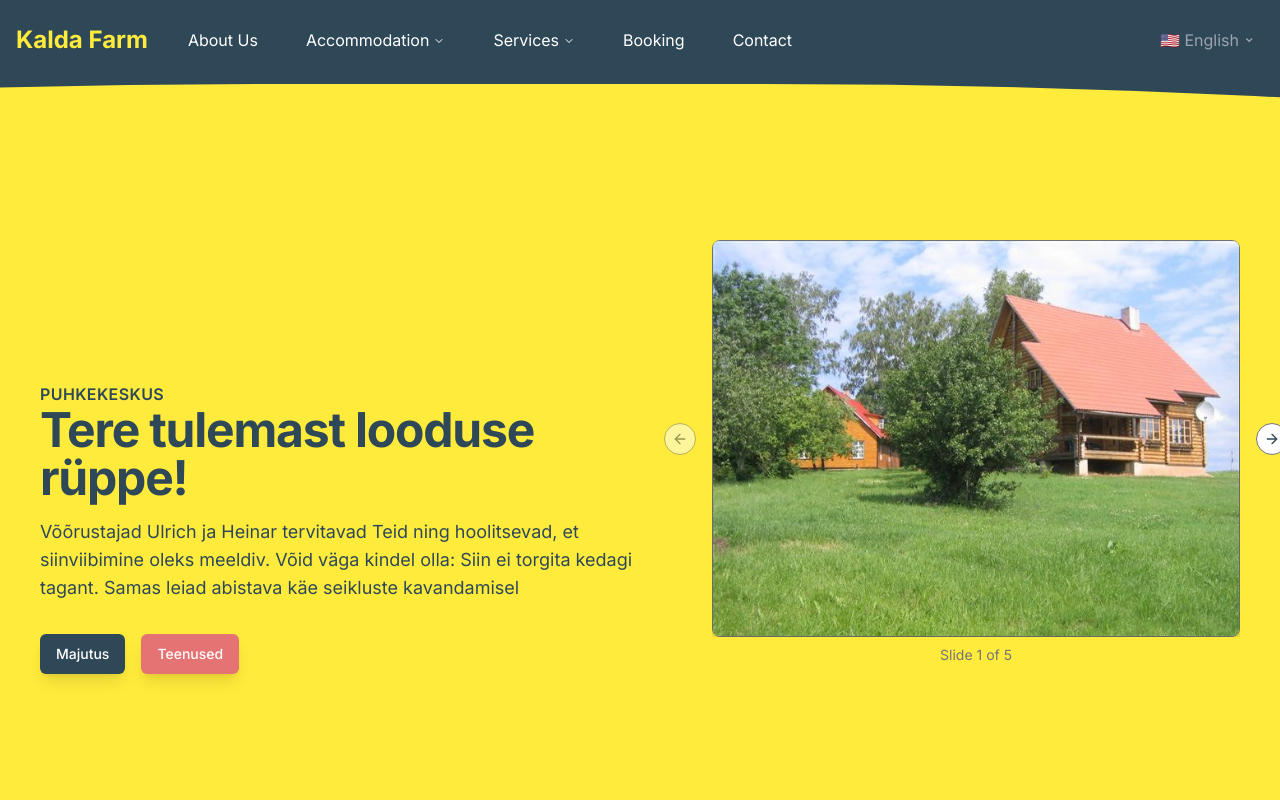
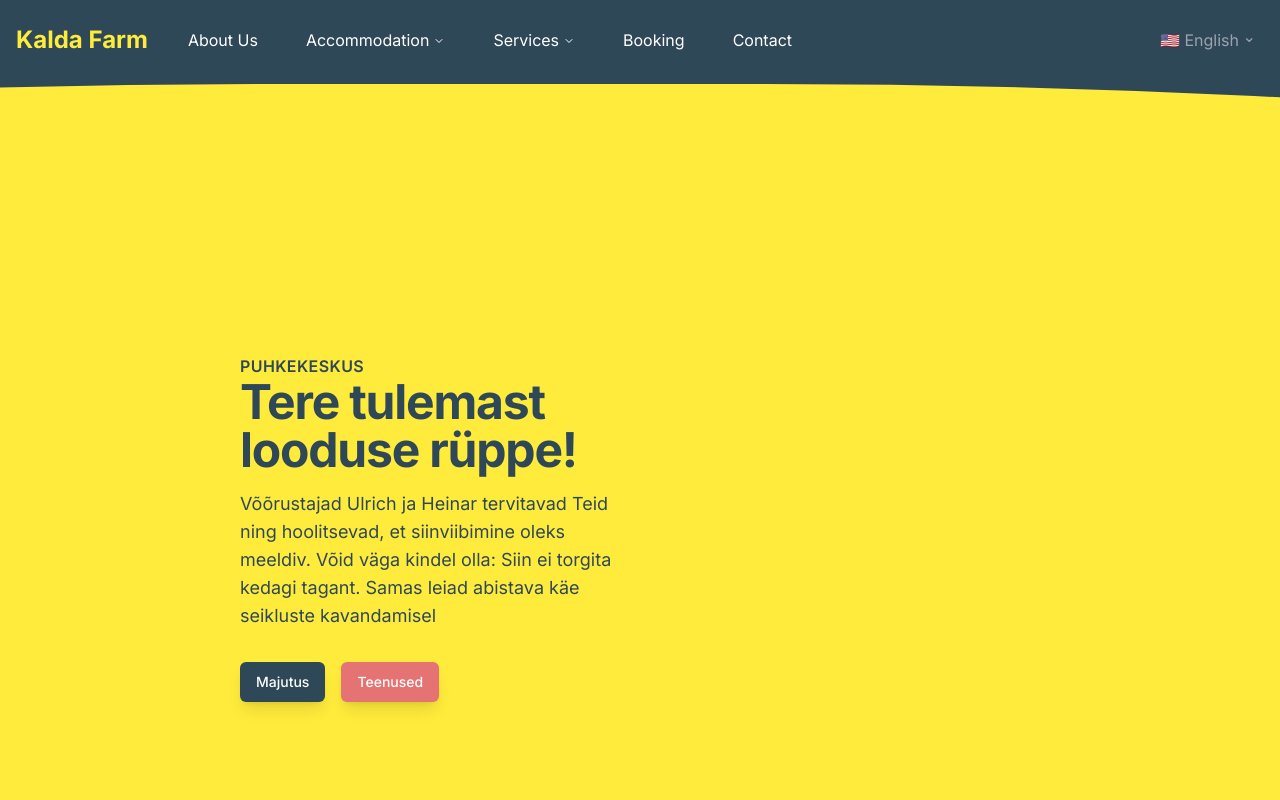
Before and after one commit to 77ccreed/kalda-next, a Next.js app: page /en in a window 1280 px wide. Shown: the top 800 px of the page. Built offline with nearby package versions, Linux system fonts and the light colour scheme.

Commit message:
refactor: Add HeroImageGrid component for displaying images in a grid layout

```diff
--- a/src/app/[locale]/page.tsx
+++ b/src/app/[locale]/page.tsx
@@ -13,6 +13,7 @@ import Img6 from '@/assets/images/puhkemaja/puhkemaja SW.jpg';
 import Features from '@/components/Features';
 import { BedDouble, ShowerHead, Coffee, Check, CheckCircle, MapPin, Car } from "lucide-react";
 import CarouselHero from '@/components/CarouselHero';
+import HeroImageGrid from '@/components/HeroImageGrid';
 import Pricing from '@/components/Pricing';
 import Comparison from '@/components/Comparison';
 import Content from '@/components/Content';
@@ -445,7 +446,7 @@ export default function IndexPage({ params: { locale } }: Props) {
   };
   return (
     <>
-      <CarouselHero
+      <HeroImageGrid
         title={t('title')}
         subtitle="Võõrustajad Ulrich ja Heinar tervitavad Teid ning hoolitsevad, et siinviibimine oleks meeldiv. Võid väga kindel olla: Siin ei torgita kedagi tagant. Samas leiad abistava käe seikluste kavandamisel"
         tagline="Puhkekeskus"
@@ -454,12 +455,31 @@ export default function IndexPage({ params: { locale } }: Props) {
         callToAction2="Teenused"
         callToActionLink2="/about"
         images={[
-          { src: Img6.src, alt: 'Tere', width: 600, height: 400 },
-          { src: Img5.src, alt: 'Tere', width: 600, height: 400 },
-          { src: Img4.src, alt: 'Tere', width: 600, height: 400 },
-          { src: Img3.src, alt: 'Tere', width: 600, height: 400 },
-
-          { src: Img1.src, alt: 'Tere', width: 600, height: 400 }
+          {
+            src: Img6.src,
+            alt: 'Puhkemaja',
+            aspectRatio: 3 / 2
+          },
+          {
+            src: Img5.src,
+            alt: 'Kodumajutuse toad',
+            aspectRatio: 4 / 3
+          },
+          {
+            src: Img4.src,
+            alt: 'Lihtne öömaja',
+            aspectRatio: 3 / 4
+          },
+          {
+            src: Img3.src,
+            alt: 'Kämpingumaja',
+            aspectRatio: 3 / 2
+          },
+          {
+            src: Img1.src,
+            alt: 'Telkimisniit',
+            aspectRatio: 4 / 3
+          }
         ]}
       />
       <Features {...featuresData} />
```
